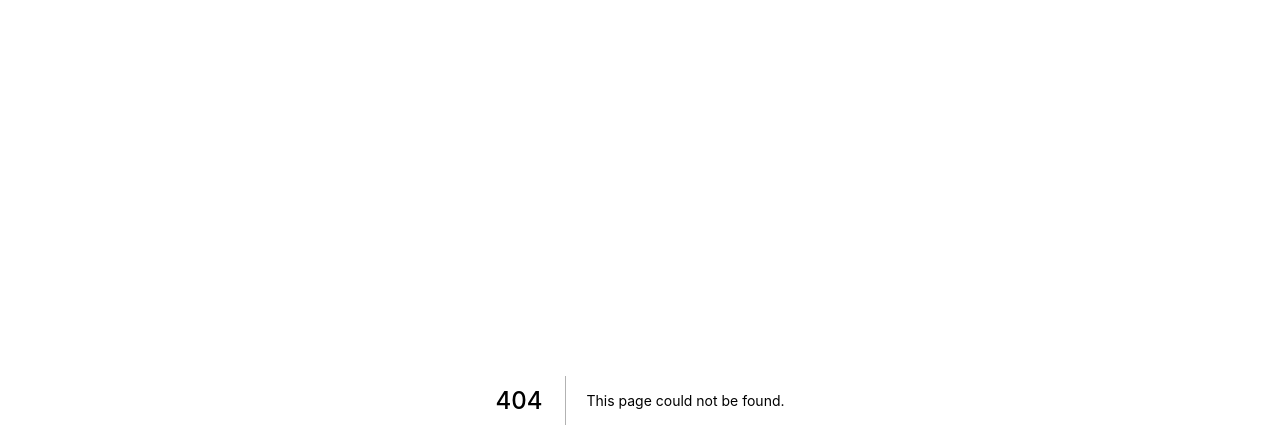
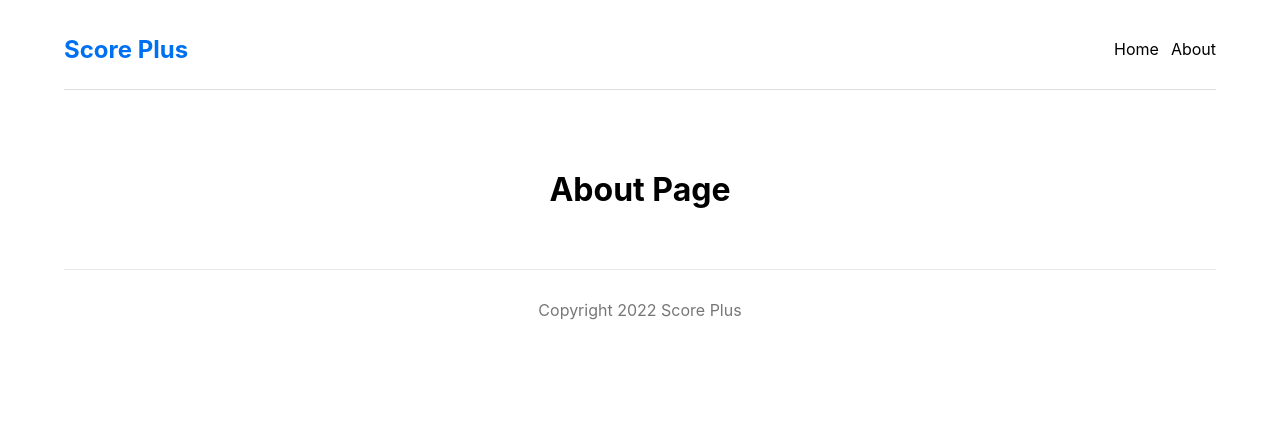
Before and after one commit to akhil2901/ScorePlusDemo, a Next.js app: page /about in a window 1280 px wide. Before the commit this address had no page. Shown: the top 448 px of the page. Built offline with nearby package versions, Linux system fonts and the light colour scheme.

Commit message:
First Commit

```diff
--- /dev/null
+++ b/components/Footer.js
@@ -0,0 +1,5 @@
+const Footer = () => {
+  return <footer>Copyright 2022 Score Plus</footer>;
+};
+
+export default Footer;
--- /dev/null
+++ b/components/Header.js
@@ -0,0 +1,21 @@
+import Link from "next/link";
+
+const Header = () => {
+  return (
+    <nav>
+      <Link href="/">
+        <div className="logo">
+          <h2>Score Plus</h2>
+        </div>
+      </Link>
+      <Link href="/">
+        <a>Home</a>
+      </Link>
+      <Link href="/about">
+        <a>About</a>
+      </Link>
+    </nav>
+  );
+};
+
+export default Header;
--- /dev/null
+++ b/components/Layout.js
@@ -0,0 +1,14 @@
+import Footer from "./Footer";
+import Header from "./Header";
+
+const Layout = ({ children }) => {
+  return (
+    <div className="content">
+      <Header />
+      {children}
+      <Footer />
+    </div>
+  );
+};
+
+export default Layout;
--- a/package.json
+++ b/package.json
@@ -9,9 +9,11 @@
     "lint": "next lint"
   },
   "dependencies": {
+    "moment": "^2.29.3",
     "next": "12.1.6",
     "react": "18.1.0",
-    "react-dom": "18.1.0"
+    "react-dom": "18.1.0",
+    "react-player": "^2.10.1"
   },
   "devDependencies": {
     "eslint": "8.17.0",
--- a/pages/_app.js
+++ b/pages/_app.js
@@ -1,7 +1,12 @@
-import '../styles/globals.css'
+import Layout from "../components/Layout";
+import "../styles/globals.css";
 
 function MyApp({ Component, pageProps }) {
-  return <Component {...pageProps} />
+  return (
+    <Layout>
+      <Component {...pageProps} />
+    </Layout>
+  );
 }
 
-export default MyApp
+export default MyApp;
--- /dev/null
+++ b/pages/about.js
@@ -0,0 +1,9 @@
+const About = () => {
+  return (
+    <div style={{ textAlign: "center" }}>
+      <h1>About Page</h1>
+    </div>
+  );
+};
+
+export default About;
--- a/styles/globals.css
+++ b/styles/globals.css
@@ -4,6 +4,10 @@ body {
   margin: 0;
   font-family: -apple-system, BlinkMacSystemFont, Segoe UI, Roboto, Oxygen,
     Ubuntu, Cantarell, Fira Sans, Droid Sans, Helvetica Neue, sans-serif;
+}
+.content {
+  max-width: 90%;
+  margin: 0 auto;
 }
 
 a {
@@ -14,3 +18,51 @@ a {
 * {
   box-sizing: border-box;
 }
+.not-found {
+  text-align: center;
+}
+
+.not-found a {
+  color: #4979ff;
+  text-decoration: underline;
+}
+
+nav {
+  margin: 10px auto 80px;
+  padding: 5px 0;
+  display: flex;
+  justify-content: flex-end;
+  align-items: center;
+  border-bottom: 1px solid #ddd;
+}
+nav a {
+  margin-left: 12px;
+}
+nav .logo {
+  margin-right: auto;
+  color: #0070f3;
+  cursor: pointer;
+}
+footer {
+  display: block;
+  text-align: center;
+  padding: 30px 0;
+  margin-top: 60px;
+  color: #777;
+  border-top: 1px solid #eaeaea;
+}
+.info{
+  line-height: 0.5rem;
+}
+.tagContainer {
+  display: flex;
+  flex-direction: row;
+}
+.tag{
+  color: #0070f3;
+  margin-right: 0.2rem;
+}
+.tag:hover {
+  text-decoration: underline;
+  cursor: pointer;
+}
```
Also changed, not shown: pages/404.js (added, +28 -0 lines), pages/[id].js (added, +59 -0 lines), pages/index.js (+31 -56 lines), styles/Home.module.css (+2 -63 lines), 1 other file (tests, documents, lock files or other folders).
